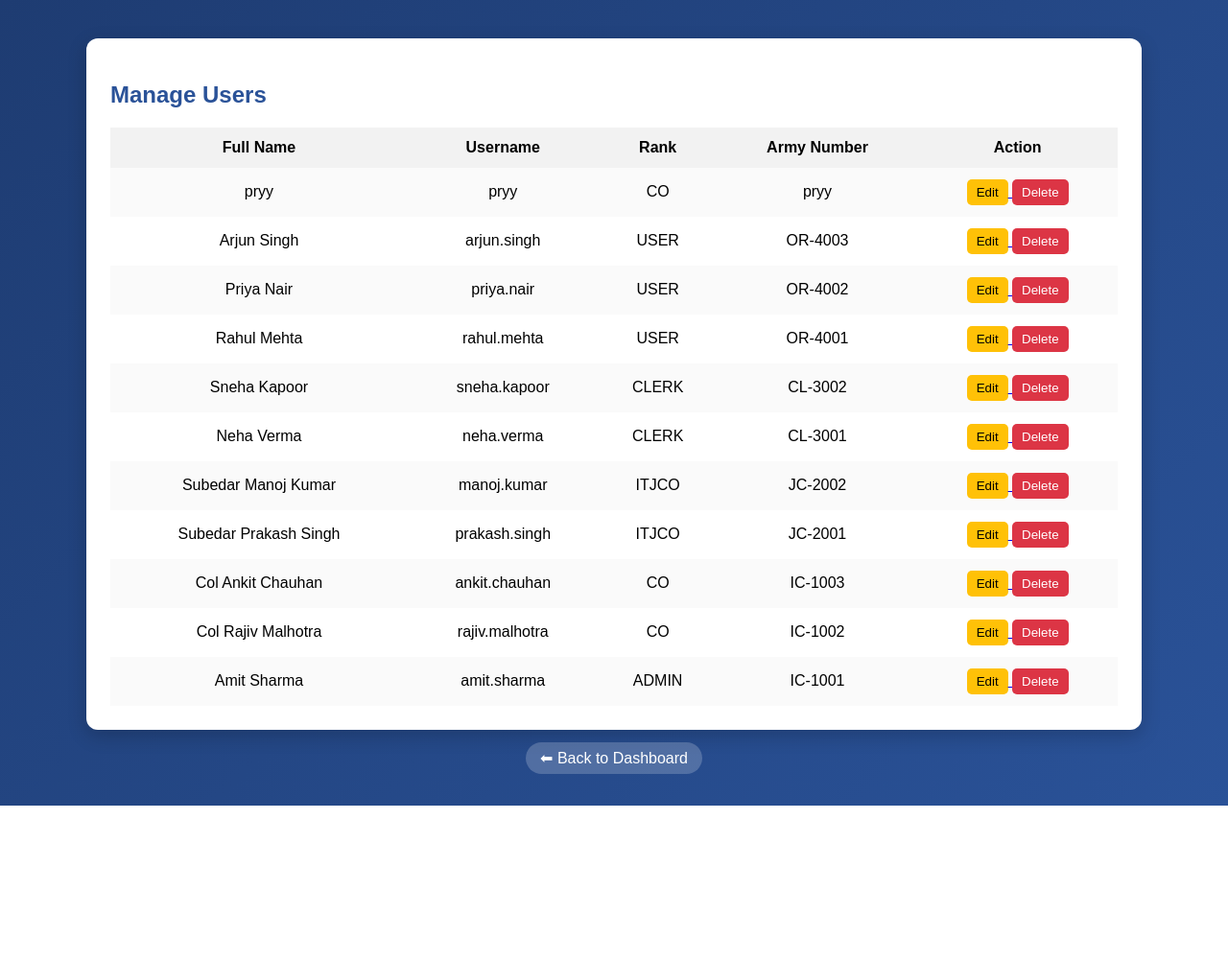
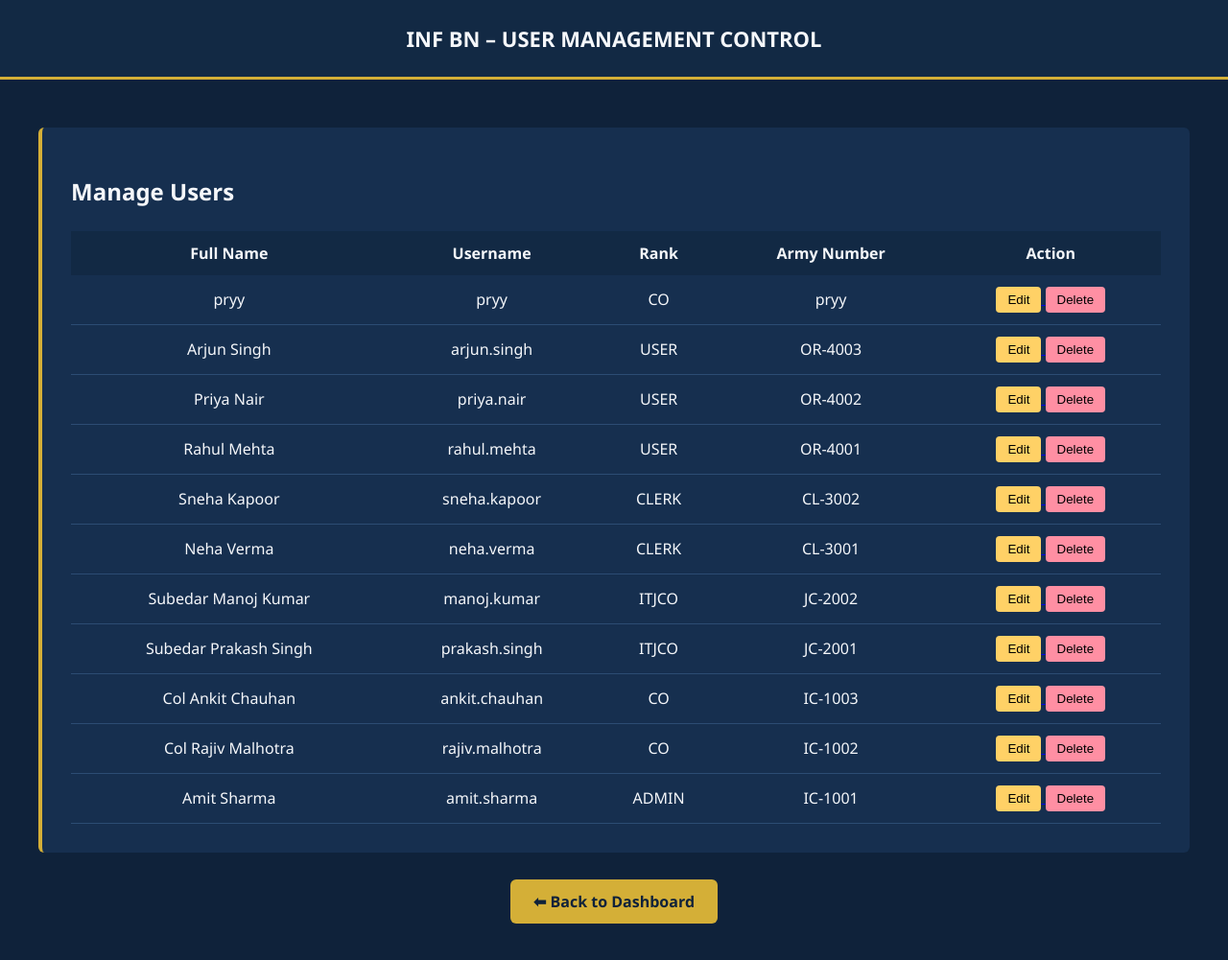
Before and after one commit to priyankahub/IT_ASSET_MANAGEMENT, a PHP site: page /admin/manage_users.php in a window 1280 px wide. Shown: the whole page at 96% size. Before the commit the page ends 840 px from the top, so only its background shows below. Run offline with PHP 8.4, Linux system fonts and the light colour scheme; a user stored in the database is signed in; data comes from the database, SQL or seed files in the repository.

Commit message:
manage users admin

```diff
--- a/admin/manage_users.php
+++ b/admin/manage_users.php
@@ -66,94 +66,178 @@ $users = mysqli_query($conn,"
 <style>
 body{
     margin:0;
-    font-family:Arial,sans-serif;
-    background:linear-gradient(135deg,#1e3c72,#2a5298);
+    font-family:Segoe UI, sans-serif;
+    background:#0f223a;
+    color:#f5f7fa;
 }
+
+/* HEADER */
+.header{
+    padding:25px 0;
+    font-size:22px;
+    font-weight:600;
+    background:#122944;
+    border-bottom:3px solid #d4af37;
+    text-align:center;
+}
+
+/* CONTAINER */
 .container{
     width:95%;
-    max-width:1100px;
-    margin:40px auto;
+    max-width:1200px;
+    margin:50px auto;
 }
+
+/* CARD */
 .card{
-    background:#fff;
-    padding:25px;
-    border-radius:12px;
-    box-shadow:0 6px 20px rgba(0,0,0,0.2);
+    background:#162f4f;
+    padding:30px;
+    border-radius:6px;
+    border-left:4px solid #d4af37;
 }
+
 h2{
-    color:#2a5298;
+    margin-bottom:25px;
+    font-weight:600;
 }
+
+/* MESSAGE */
+.message{
+    background:#1e4d2b;
+    color:#a8e6a1;
+    padding:12px;
+    border-radius:4px;
+    margin-bottom:20px;
+}
+
+/* EDIT CARD */
+.edit-card{
+    background:#1b3557;
+    padding:20px;
+    border-radius:6px;
+    margin-bottom:30px;
+    border-left:3px solid #d4af37;
+}
+
+.edit-card h3{
+    margin-bottom:15px;
+}
+
+.edit-card label{
+    font-size:13px;
+    color:#b8c6db;
+    display:block;
+    margin-top:10px;
+}
+
+.edit-card input,
+.edit-card select{
+    width:100%;
+    padding:10px;
+    margin-top:6px;
+    border-radius:4px;
+    border:1px solid #2c4c73;
+    background:#0f223a;
+    color:#fff;
+}
+
+.edit-card input:focus,
+.edit-card select:focus{
+    border-color:#d4af37;
+    outline:none;
+}
+
+.edit-card button{
+    margin-top:15px;
+    padding:10px 18px;
+    background:#d4af37;
+    color:#0f223a;
+    border:none;
+    border-radius:4px;
+    font-weight:600;
+    cursor:pointer;
+}
+
+.edit-card button:hover{
+    background:#c39c2d;
+}
+
+/* TABLE */
 table{
     width:100%;
     border-collapse:collapse;
 }
-th, td{
+
+th{
+    background:#122944;
     padding:12px;
     text-align:center;
+    font-weight:600;
 }
-th{
-    background:#f2f2f2;
+
+td{
+    padding:12px;
+    text-align:center;
+    border-bottom:1px solid #2c4c73;
 }
-tr:nth-child(even){
-    background:#fafafa;
+
+tr:hover{
+    background:#1a355a;
 }
+
+/* BUTTONS */
 .edit-btn{
-    background:#ffc107;
-    padding:6px 10px;
+    background:#ffd166;
+    color:#000;
+    padding:6px 12px;
     border:none;
-    border-radius:5px;
+    border-radius:4px;
     cursor:pointer;
 }
+
+.edit-btn:hover{
+    background:#f4b942;
+}
+
 .delete-btn{
-    background:#dc3545;
-    color:#fff;
-    padding:6px 10px;
+    background:#ff8fa3;
+    color:#000;
+    padding:6px 12px;
     border:none;
-    border-radius:5px;
+    border-radius:4px;
     cursor:pointer;
 }
-.edit-card{
-    background:#fff;
-    padding:20px;
-    border-radius:10px;
-    margin-bottom:20px;
-    box-shadow:0 4px 12px rgba(0,0,0,0.15);
+
+.delete-btn:hover{
+    background:#ff6f91;
 }
-.edit-card input,
-.edit-card select{
-    width:100%;
-    padding:8px;
-    margin:8px 0 12px;
-}
-.edit-card button{
-    background:#2a5298;
-    color:#fff;
-    padding:10px;
-    border:none;
-    border-radius:6px;
-}
-.message{
-    background:#d4edda;
-    color:#155724;
-    padding:10px;
-    border-radius:6px;
-    margin-bottom:15px;
-}
+
+/* FOOTER */
 .footer{
-    margin-top:20px;
+    margin-top:40px;
     text-align:center;
 }
+
 .footer a{
-    color:#fff;
     text-decoration:none;
-    padding:8px 15px;
-    background:rgba(255,255,255,0.2);
-    border-radius:20px;
+    padding:12px 24px;
+    background:#d4af37;
+    color:#0f223a;
+    border-radius:6px;
+    font-weight:600;
+}
+
+.footer a:hover{
+    background:#c39c2d;
 }
 </style>
 </head>
 
 <body>
+
+<div class="header">
+INF BN – USER MANAGEMENT CONTROL
+</div>
 
 <div class="container">
 
@@ -162,7 +246,7 @@ tr:nth-child(even){
 <h2>Manage Users</h2>
 
 <?php if (isset($_GET['msg']) && $_GET['msg']=='updated') { ?>
-<div class="message">✅ User updated successfully.</div>
+<div class="message">User updated successfully.</div>
 <?php } ?>
 
 <?php if ($editUser) { ?>
@@ -211,6 +295,7 @@ tr:nth-child(even){
 <td><?php echo $row['rank']; ?></td>
 <td><?php echo $row['army_no']; ?></td>
 <td>
+
 <a href="manage_users.php?edit=<?php echo $row['id']; ?>">
 <button class="edit-btn">Edit</button>
 </a>
@@ -219,6 +304,7 @@ tr:nth-child(even){
 <input type="hidden" name="id" value="<?php echo $row['id']; ?>">
 <button type="submit" name="delete_user" class="delete-btn">Delete</button>
 </form>
+
 </td>
 </tr>
 <?php } ?>
```
